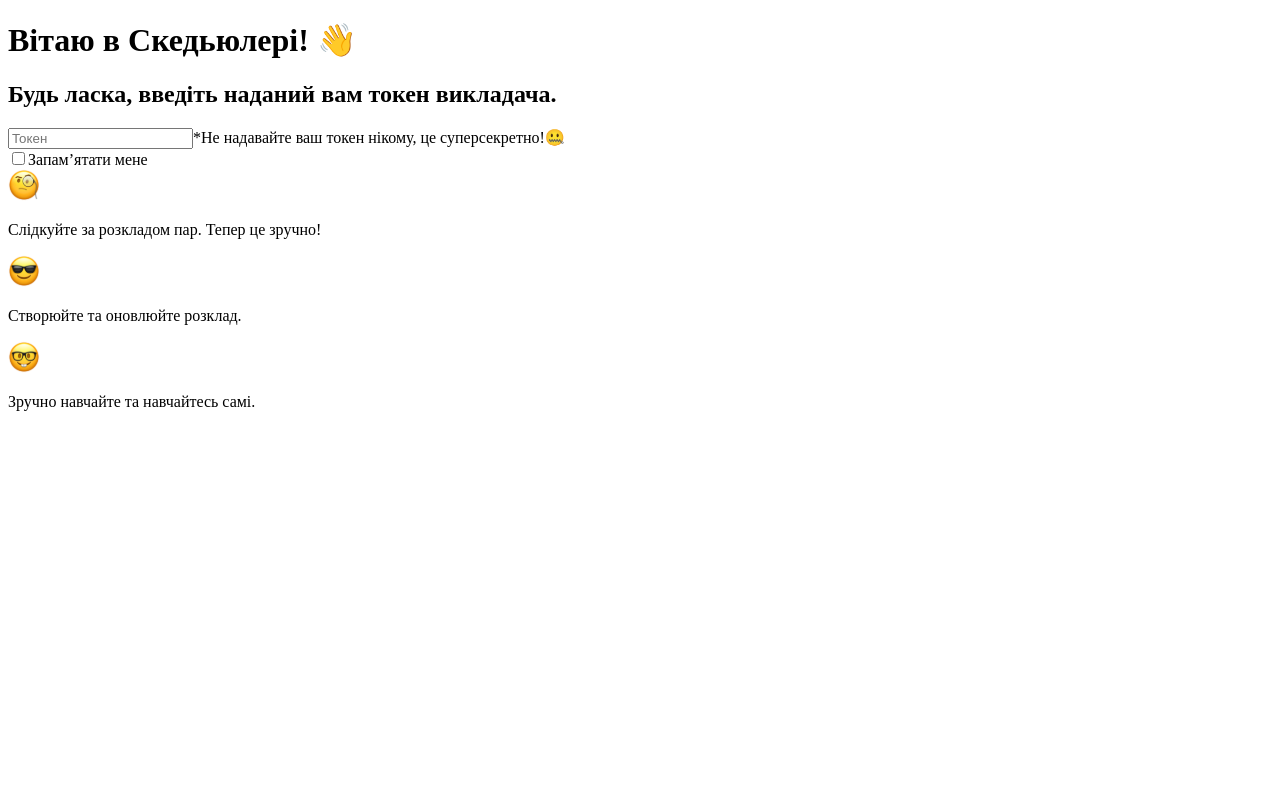
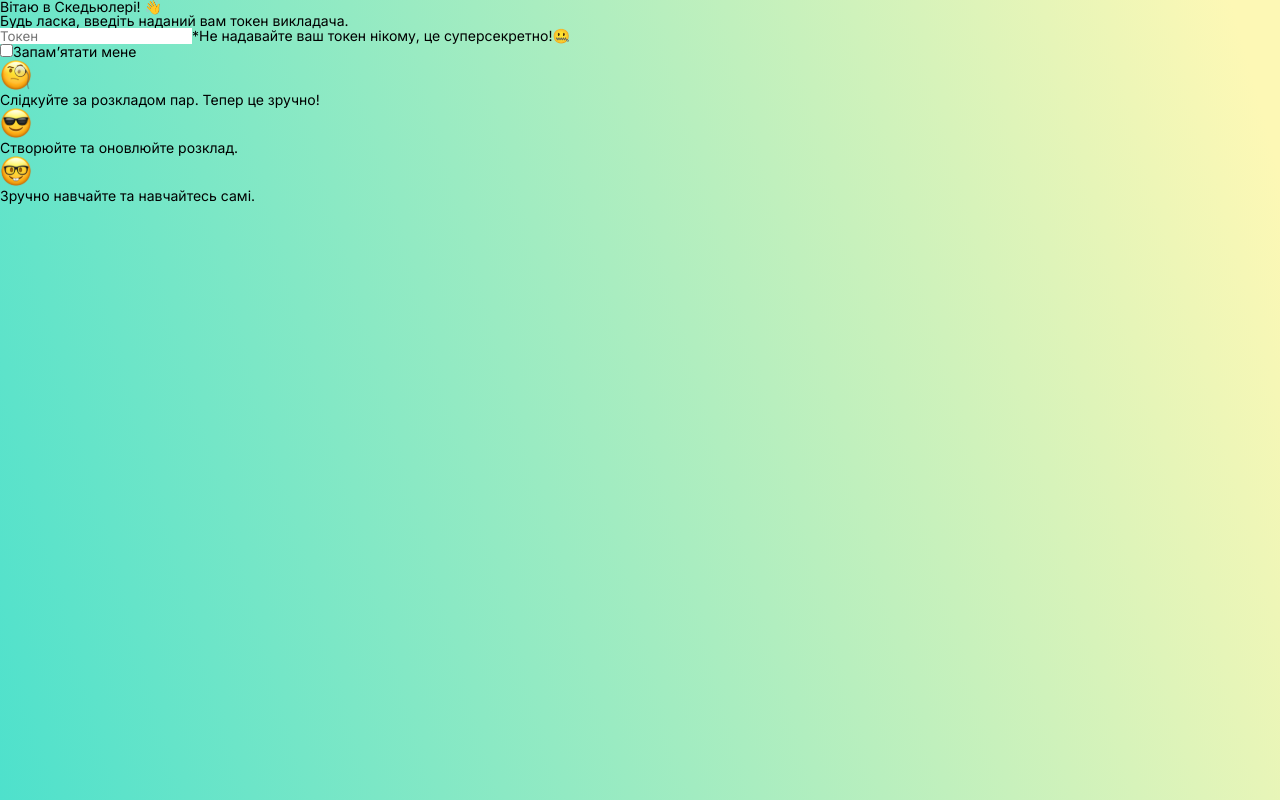
Before and after one commit to Miroslavetsh/schedule-app-ui, a Next.js app: page / in a window 1280 px wide. Built offline with nearby package versions, Linux system fonts and the light colour scheme.

Commit message:
Setup sass, add nullstyle.scss

```diff
--- a/package.json
+++ b/package.json
@@ -27,7 +27,8 @@
     "next": "^12.1.5",
     "prettier": "^2.6.2",
     "react": "^18.1.0",
-    "react-dom": "^18.1.0"
+    "react-dom": "^18.1.0",
+    "sass": "^1.51.0"
   },
   "dependencies": {
     "uuid": "^8.3.2"
--- a/pages/_app.jsx
+++ b/pages/_app.jsx
@@ -2,6 +2,8 @@ import Head from 'next/head'
 import { useState } from 'react'
 
 import AppContext from '@context/AppContext'
+
+import '../styles/global.scss'
 
 const MyApp = ({ Component, pageProps }) => {
   const [pairs, setPairs] = useState({})
--- /dev/null
+++ b/styles/global.scss
@@ -0,0 +1,23 @@
+@import url(https://fonts.googleapis.com/css?family=Inter:100,200,300,regular,500,600,700,800,900);
+@import url(https://fonts.googleapis.com/css?family=Lato:100,100italic,300,300italic,regular,italic,700,700italic,900,900italic);
+
+@import 'nullstyle.scss';
+
+body {
+  font-family: Inter;
+  min-height: 100vh;
+
+  background: linear-gradient(254.31deg, #fdf8b5 3.22%, #4ee1cc 100%) center no-repeat;
+  background-size: cover;
+}
+
+.page {
+  display: flex;
+  flex-direction: column;
+}
+
+.container {
+  max-width: 1138px;
+  width: 100%;
+  margin: 0 auto;
+}
--- /dev/null
+++ b/styles/nullstyle.scss
@@ -0,0 +1,107 @@
+* {
+  padding: 0;
+  margin: 0;
+  border: 0;
+}
+*,
+*:before,
+*:after {
+  -moz-box-sizing: border-box;
+  -webkit-box-sizing: border-box;
+  box-sizing: border-box;
+}
+:focus,
+:active {
+  outline: none;
+}
+a:focus,
+a:active {
+  outline: none;
+}
+nav,
+footer,
+header,
+aside {
+  display: block;
+}
+html,
+body {
+  height: 100%;
+  width: 100%;
+  font-size: 100%;
+  line-height: 1;
+  font-size: 14px;
+  -ms-text-size-adjust: 100%;
+  -moz-text-size-adjust: 100%;
+  -webkit-text-size-adjust: 100%;
+}
+input,
+button,
+textarea {
+  font-family: inherit;
+}
+input::-ms-clear {
+  display: none;
+}
+button {
+  cursor: pointer;
+}
+button::-moz-focus-inner {
+  padding: 0;
+  border: 0;
+}
+textarea {
+  resize: none;
+}
+a,
+a:visited {
+  text-decoration: none;
+}
+a:hover {
+  text-decoration: none;
+}
+ul li {
+  list-style: none;
+}
+img {
+  vertical-align: top;
+}
+h1,
+h2,
+h3,
+h4,
+h5,
+h6 {
+  font-size: inherit;
+  font-weight: 400;
+}
+
+// Input placeholder
+
+input:focus::-webkit-input-placeholder {
+  color: transparent;
+}
+input:focus:-moz-placeholder {
+  color: transparent;
+}
+input:focus::-moz-placeholder {
+  color: transparent;
+}
+input:focus:-ms-input-placeholder {
+  color: transparent;
+}
+
+// Textarea
+
+textarea:focus::-webkit-input-placeholder {
+  color: transparent;
+}
+textarea:focus:-moz-placeholder {
+  color: transparent;
+}
+textarea:focus::-moz-placeholder {
+  color: transparent;
+}
+textarea:focus:-ms-input-placeholder {
+  color: transparent;
+}
```
Also changed, not shown: 1 other file (tests, documents, lock files or other folders).
